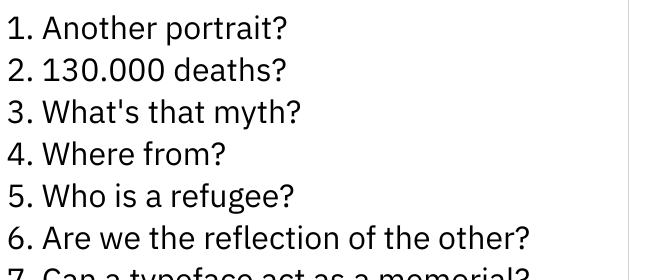
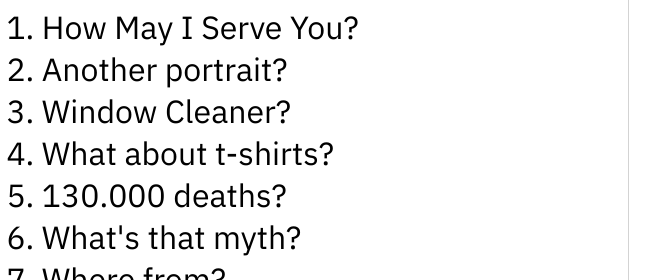
Before and after one commit to josegoliva/josecarlosgarciaoliva, a plain HTML site: page emigrantimmigrant.html in a window 1280 px wide. Shown: the top 280 px of the page, 0-648 px from the left. Drawn offline with Linux system fonts and the light colour scheme; grey boxes are pictures that could not be loaded.

Commit message:
Update emigrantimmigrant.html

```diff
--- a/emigrantimmigrant.html
+++ b/emigrantimmigrant.html
@@ -54,7 +54,10 @@
 		<div class="container">
 			<div class="item q">
 				<ul>
+					<li><a href="howmayiserveyou.html">How May I Serve You?</a></li>
 					<li><a href="peopleherelikethat.html">Another portrait?</a></li>
+					<li><a href="windowcleaner.html">Window Cleaner?</a></li>
+					<li><a href="rightshirt.html">What about t-shirts?</a></li>
 					<li><a href="austerity.html">130.000 deaths?</a></li>
 					<li><a href="arlington.html">What's that myth?</a></li>
 					<li><a href="englishbreakfast.html">Where from?</a></li>
```
